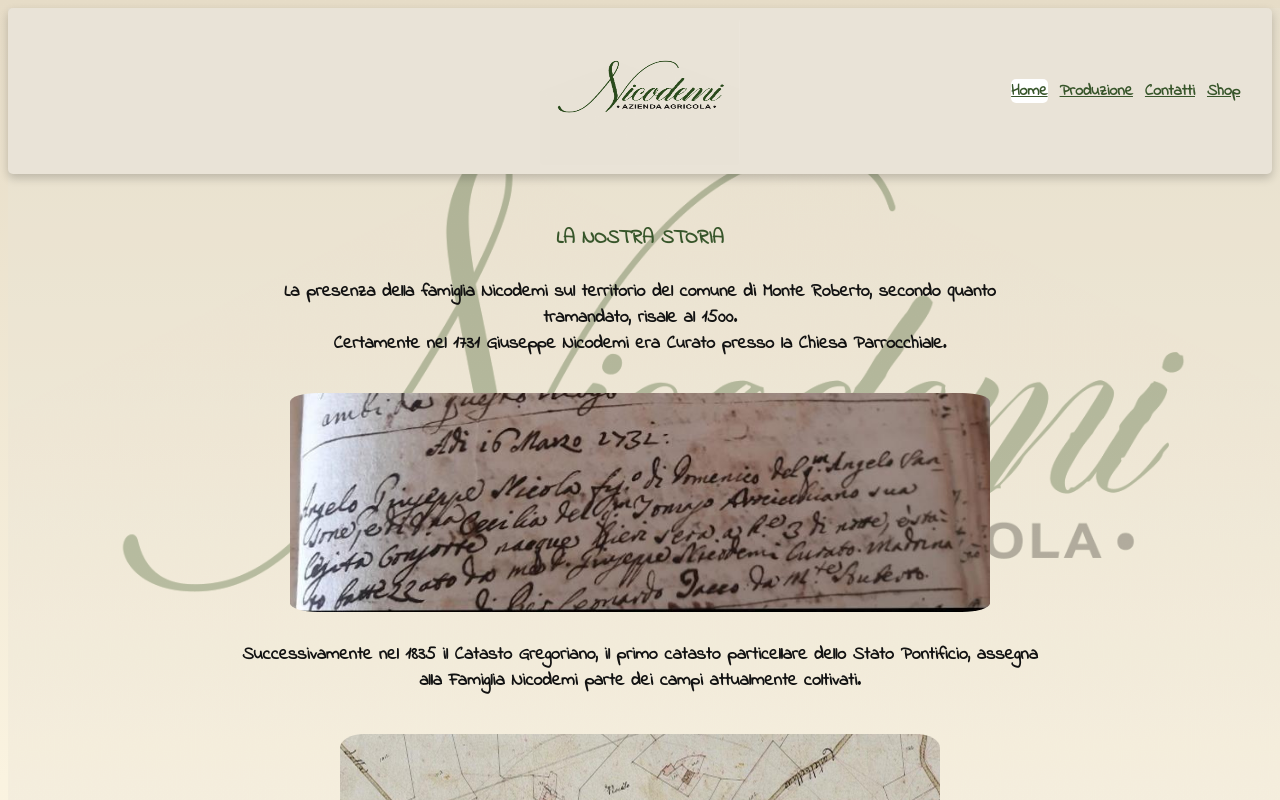
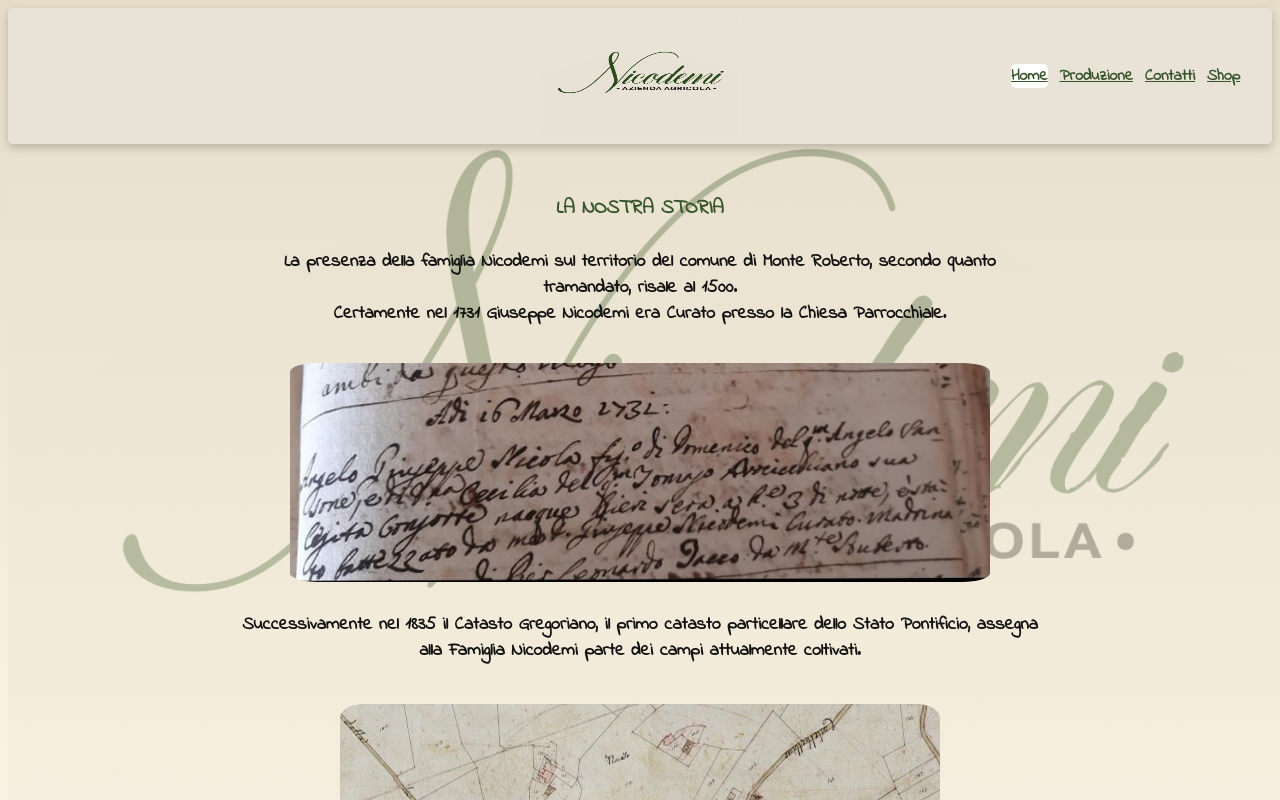
Before and after one commit to GiuseppeSonny/NicodemiProject, a React (Vite) app: page / in a window 1280 px wide. Shown: the top 800 px of the page. Built offline with nearby package versions, Linux system fonts and the light colour scheme.

Commit message:
header.css

```diff
--- a/src/componets/Header/header.module.scss
+++ b/src/componets/Header/header.module.scss
@@ -11,7 +11,7 @@
 
   .logo {
     width: 200px;
-    height: 150px;
+    height: 120px;
   }
 
   .menuList {
```
